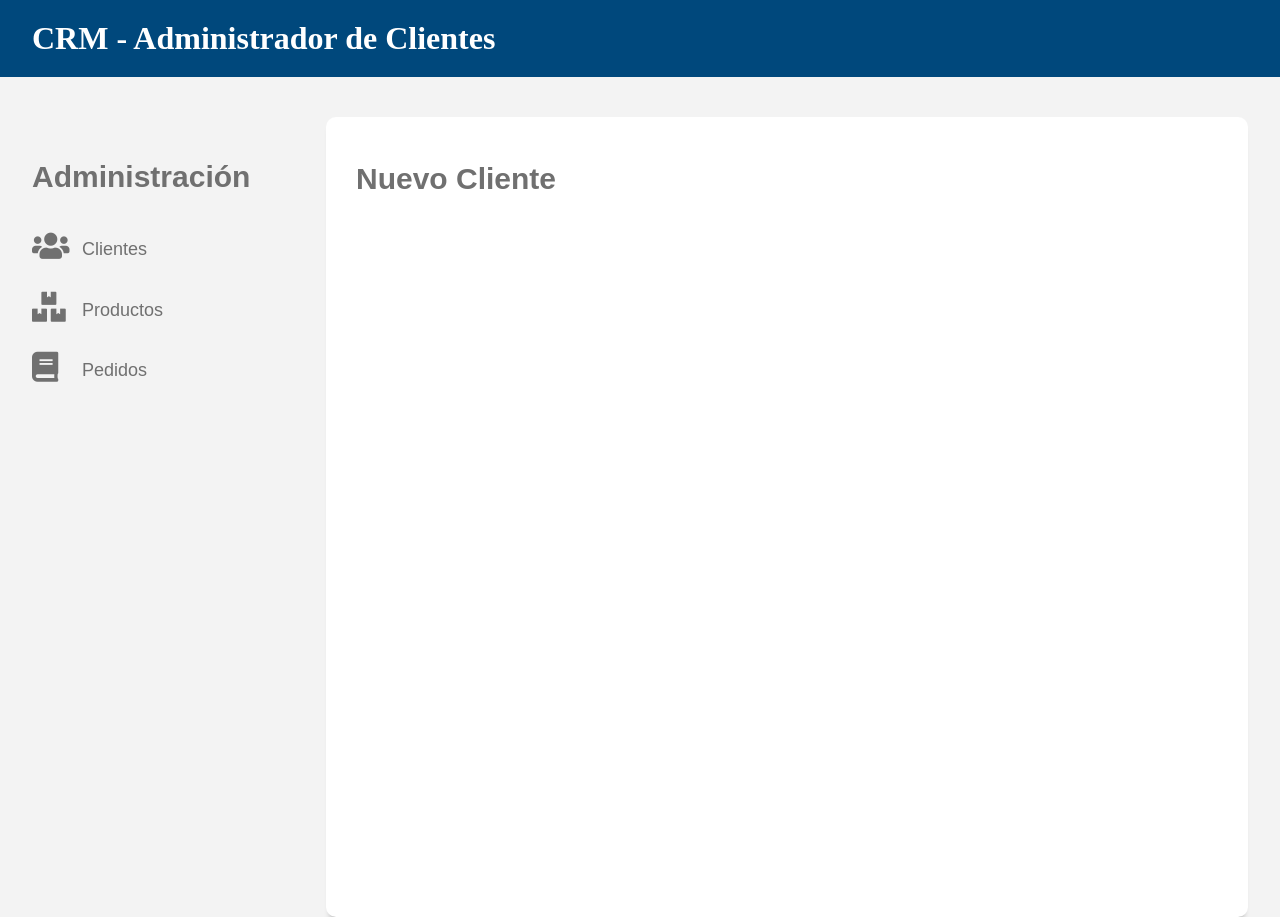
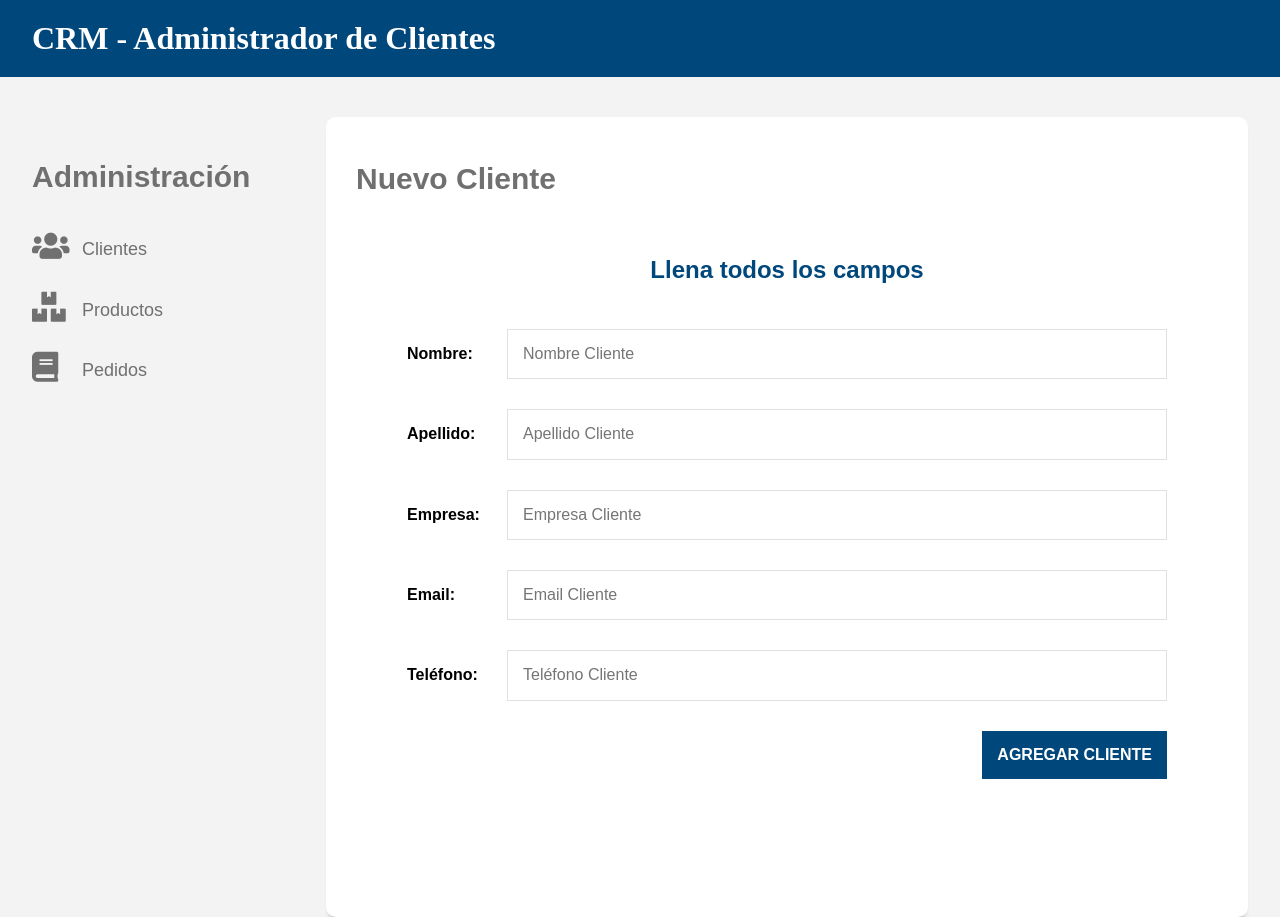
Before and after one commit to MishaelChL/cliente-api, a React (Create React App) app: page /clientes/nuevo in a window 1280 px wide. Built offline with nearby package versions, Linux system fonts and the light colour scheme.

Commit message:
agregando formulario para nuevos clientes

```diff
--- a/src/components/clientes/NuevoCliente.js
+++ b/src/components/clientes/NuevoCliente.js
@@ -1,8 +1,45 @@
-import React from 'react';
+import React, {Fragment} from 'react';
 
 function NuevoCliente() {
     return (
-        <h2>Nuevo Cliente</h2>
+        <Fragment>
+            <h2>Nuevo Cliente</h2>
+
+            <form>
+                <legend>Llena todos los campos</legend>
+
+                <div className="campo">
+                    <label>Nombre:</label>
+                    <input type="text" placeholder="Nombre Cliente" name="nombre" />
+                </div>
+
+                <div className="campo">
+                    <label>Apellido:</label>
+                    <input type="text" placeholder="Apellido Cliente" name="apellido" />
+                </div>
+
+                <div className="campo">
+                    <label>Empresa:</label>
+                    <input type="text" placeholder="Empresa Cliente" name="empresa" />
+                </div>
+
+                <div className="campo">
+                    <label>Email:</label>
+                    <input type="email" placeholder="Email Cliente" name="email" />
+                </div>
+
+                <div className="campo">
+                    <label>Teléfono:</label>
+                    <input type="email" placeholder="Teléfono Cliente" name="telefono" />
+                </div>
+
+                <div className="enviar">
+                        <input type="submit" className="btn btn-azul" value="Agregar Cliente" />
+                </div>
+
+            </form>
+
+        </Fragment>
     );
 }
 
```
